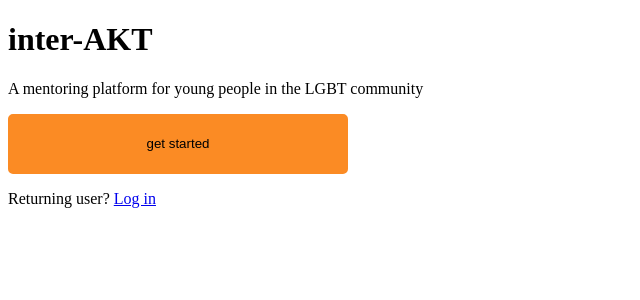
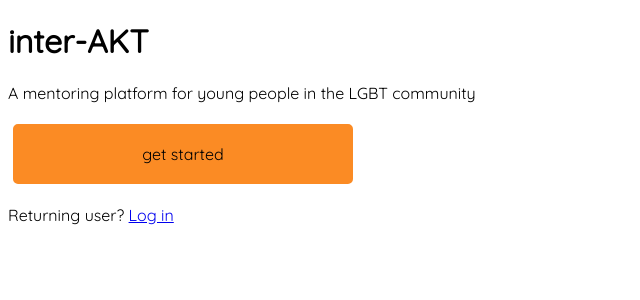
Before and after one commit to fac-12/Albert-Kennedy, a React (Create React App) app in the folder client/: page / in a window 1280 px wide. Shown: the top 300 px of the page, without its empty margins (0-640 px from the left). Built offline with nearby package versions, Linux system fonts and the light colour scheme; no server answers.

Commit message:
Add font style globally

```diff
--- /dev/null
+++ b/client/src/assets/styles.css
@@ -0,0 +1,3 @@
+* {
+  font-family: "Quicksand", sans-serif;
+}
--- a/client/src/components/LinkButton.js
+++ b/client/src/components/LinkButton.js
@@ -8,6 +8,8 @@ const Button = styled.button`
   border-radius: 5px;
   width: 340px;
   height: 60px;
+  font-size: 16px;
+  margin: 5px;
 `;
 
 const LinkButton = props => {
--- a/client/src/components/SubmitButton.js
+++ b/client/src/components/SubmitButton.js
@@ -7,6 +7,8 @@ const Button = styled.button`
   border-radius: 5px;
   width: 340px;
   height: 60px;
+  font-size: 16px;
+  margin: 5px;
 `;
 
 const SubmitButton = props => {
--- a/client/src/components/header.js
+++ b/client/src/components/header.js
@@ -17,7 +17,6 @@ const Logo = styled.img`
 `;
 
 const Heading = styled.h2`
-  font-family: "Quicksand", sans-serif;
   font-size: 30px;
   font-weight: 300;
   text-align: center;
@@ -26,7 +25,6 @@ const Heading = styled.h2`
 `;
 
 const Text = styled.p`
-  font-family: "Quicksand", sans-serif;
   font-size: 18px;
   font-weight: 300;
   text-align: center;
--- a/client/src/index.js
+++ b/client/src/index.js
@@ -3,6 +3,7 @@ import ReactDOM from "react-dom";
 import { Provider } from "react-redux";
 import { createStore, applyMiddleware } from "redux";
 import reduxThunk from "redux-thunk";
+import styles from "./assets/styles.css";
 
 import App from "./components/App";
 import reducers from "./reducers";
```
